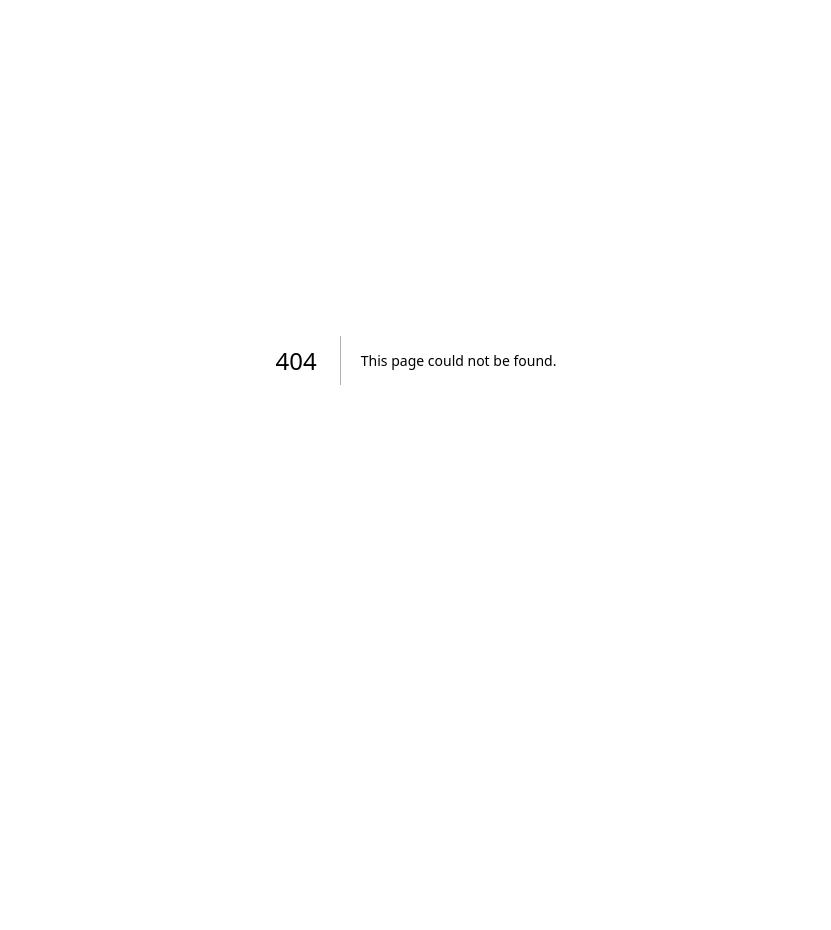
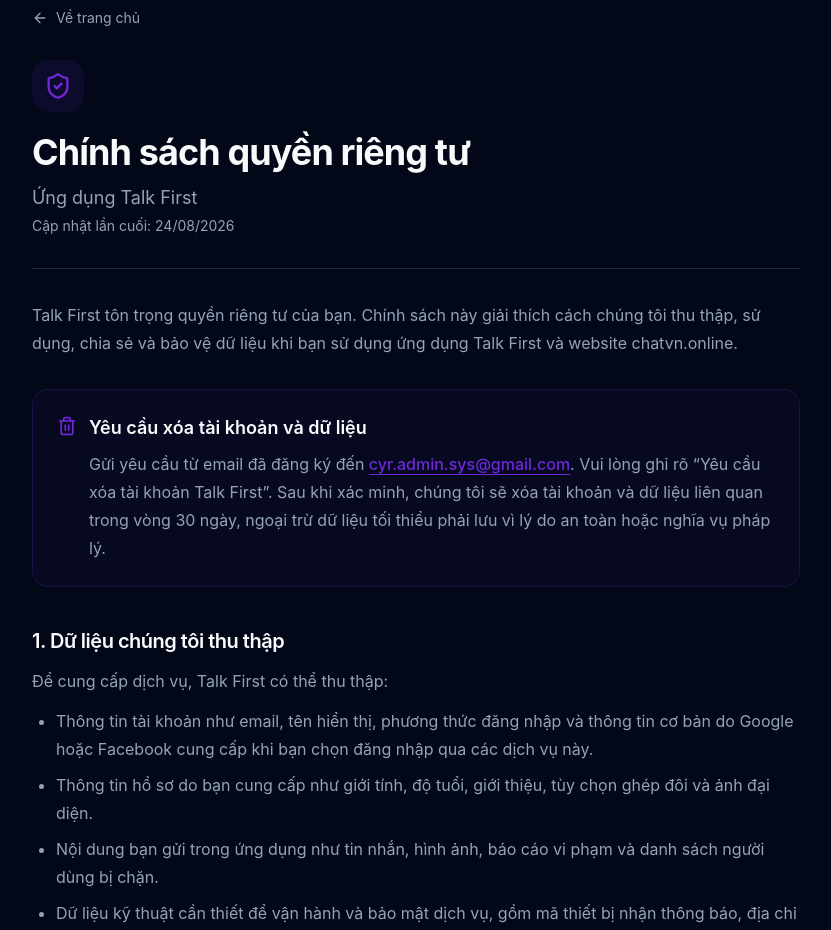
Before and after one commit to cyrus-ego/findu-frontend, a Next.js app: page /policy in a window 1280 px wide. Before the commit this address had no page. Shown: the part 40-970 px from the top of the page, without its empty margins (224-1055 px from the left). Before the commit the page ends 800 px from the top, so only its background shows below. Built offline with nearby package versions, Linux system fonts and the light colour scheme.

Commit message:
add policy

```diff
--- a/src/app/page.tsx
+++ b/src/app/page.tsx
@@ -81,6 +81,12 @@
             </div>
           ))}
         </div>
+
+        <footer className="mt-10 text-sm text-muted-foreground">
+          <Link className="underline underline-offset-4 hover:text-foreground" href="/policy">
+            Chính sách quyền riêng tư
+          </Link>
+        </footer>
       </div>
     </main>
   );
--- /dev/null
+++ b/src/app/policy/page.tsx
@@ -0,0 +1,190 @@
+import type { Metadata } from 'next';
+import Link from 'next/link';
+import { ArrowLeft, Mail, ShieldCheck, Trash2 } from 'lucide-react';
+
+export const metadata: Metadata = {
+  title: 'Chính sách quyền riêng tư | Talk First',
+  description: 'Chính sách quyền riêng tư của ứng dụng Talk First.',
+};
+
+const sections = [
+  {
+    title: '1. Dữ liệu chúng tôi thu thập',
+    content: (
+      <>
+        <p>Để cung cấp dịch vụ, Talk First có thể thu thập:</p>
+        <ul>
+          <li>
+            Thông tin tài khoản như email, tên hiển thị, phương thức đăng nhập và thông tin cơ bản
+            do Google hoặc Facebook cung cấp khi bạn chọn đăng nhập qua các dịch vụ này.
+          </li>
+          <li>
+            Thông tin hồ sơ do bạn cung cấp như giới tính, độ tuổi, giới thiệu, tùy chọn ghép đôi và
+            ảnh đại diện.
+          </li>
+          <li>
+            Nội dung bạn gửi trong ứng dụng như tin nhắn, hình ảnh, báo cáo vi phạm và danh sách
+            người dùng bị chặn.
+          </li>
+          <li>
+            Dữ liệu kỹ thuật cần thiết để vận hành và bảo mật dịch vụ, gồm mã thiết bị nhận thông
+            báo, địa chỉ IP, loại thiết bị và nhật ký lỗi.
+          </li>
+        </ul>
+      </>
+    ),
+  },
+  {
+    title: '2. Cách chúng tôi sử dụng dữ liệu',
+    content: (
+      <p>
+        Dữ liệu được dùng để tạo và xác thực tài khoản, ghép đôi người dùng, cung cấp tính năng trò
+        chuyện và thông báo, cá nhân hóa hồ sơ, kiểm duyệt nội dung, xử lý báo cáo, hỗ trợ người
+        dùng, phòng chống gian lận và duy trì an toàn cho dịch vụ.
+      </p>
+    ),
+  },
+  {
+    title: '3. Chia sẻ dữ liệu',
+    content: (
+      <p>
+        Chúng tôi không bán dữ liệu cá nhân. Dữ liệu chỉ được chia sẻ ở mức cần thiết với nhà cung
+        cấp hạ tầng và các dịch vụ hỗ trợ vận hành như Google Sign-In, Facebook Login và Firebase
+        Cloud Messaging; khi có yêu cầu hợp pháp; hoặc để bảo vệ người dùng và dịch vụ. Người được
+        ghép đôi chỉ thấy thông tin hồ sơ và nội dung mà bạn chủ động chia sẻ trong cuộc trò chuyện.
+      </p>
+    ),
+  },
+  {
+    title: '4. Bảo mật dữ liệu',
+    content: (
+      <p>
+        Chúng tôi sử dụng kết nối HTTPS, lưu mật khẩu dưới dạng đã băm và giới hạn quyền truy cập dữ
+        liệu. Không có biện pháp truyền tải hoặc lưu trữ nào an toàn tuyệt đối, nhưng chúng tôi áp
+        dụng các biện pháp hợp lý để ngăn truy cập, thay đổi hoặc tiết lộ trái phép.
+      </p>
+    ),
+  },
+  {
+    title: '5. Lưu giữ dữ liệu',
+    content: (
+      <p>
+        Thông tin tài khoản và hồ sơ được lưu trong thời gian tài khoản còn hoạt động. Tin nhắn
+        trong phòng chat được lưu tạm thời để duy trì cuộc trò chuyện và bị xóa khi phòng chat đóng.
+        Một số báo cáo, nhật ký hoặc dữ liệu tối thiểu có thể được giữ lâu hơn khi cần thiết cho an
+        toàn, chống gian lận hoặc nghĩa vụ pháp lý.
+      </p>
+    ),
+  },
+  {
+    title: '6. Quyền của bạn',
+    content: (
+      <p>
+        Bạn có thể xem và cập nhật thông tin hồ sơ trong ứng dụng. Bạn cũng có thể yêu cầu truy cập,
+        chỉnh sửa hoặc xóa dữ liệu cá nhân bằng cách liên hệ với chúng tôi. Chúng tôi có thể cần xác
+        minh quyền sở hữu tài khoản trước khi xử lý yêu cầu.
+      </p>
+    ),
+  },
+  {
+    title: '7. Trẻ em',
+    content: (
+      <p>
+        Talk First không dành cho trẻ em dưới 13 tuổi. Chúng tôi không chủ ý thu thập dữ liệu cá
+        nhân của trẻ em dưới độ tuổi này. Nếu phát hiện trường hợp như vậy, chúng tôi sẽ xóa dữ liệu
+        liên quan.
+      </p>
+    ),
+  },
+  {
+    title: '8. Thay đổi chính sách',
+    content: (
+      <p>
+        Chính sách này có thể được cập nhật khi dịch vụ hoặc yêu cầu pháp lý thay đổi. Phiên bản mới
+        sẽ được đăng tại trang này và ghi rõ ngày cập nhật.
+      </p>
+    ),
+  },
+];
+
+export default function PolicyPage() {
+  return (
+    <main className="min-h-screen bg-background px-4 py-8 text-foreground sm:py-12">
+      <article className="mx-auto max-w-3xl">
+        <Link
+          href="/"
+          className="mb-8 inline-flex items-center gap-2 text-sm text-muted-foreground transition-colors hover:text-foreground"
+        >
+          <ArrowLeft className="h-4 w-4" aria-hidden="true" />
+          Về trang chủ
+        </Link>
+
+        <header className="mb-8 border-b pb-8">
+          <div className="mb-5 inline-flex rounded-2xl bg-primary/10 p-3 text-primary">
+            <ShieldCheck className="h-7 w-7" aria-hidden="true" />
+          </div>
+          <h1 className="text-3xl font-bold tracking-tight sm:text-4xl">
+            Chính sách quyền riêng tư
+          </h1>
+          <p className="mt-3 text-lg text-muted-foreground">Ứng dụng Talk First</p>
+          <p className="mt-1 text-sm text-muted-foreground">Cập nhật lần cuối: 24/08/2026</p>
+        </header>
+
+        <p className="mb-8 leading-7 text-muted-foreground">
+          Talk First tôn trọng quyền riêng tư của bạn. Chính sách này giải thích cách chúng tôi thu
+          thập, sử dụng, chia sẻ và bảo vệ dữ liệu khi bạn sử dụng ứng dụng Talk First và website
+          chatvn.online.
+        </p>
+
+        <section
+          id="account-deletion"
+          className="mb-10 scroll-mt-6 rounded-2xl border border-primary/20 bg-primary/5 p-5 sm:p-6"
+        >
+          <div className="flex items-start gap-3">
+            <Trash2 className="mt-0.5 h-5 w-5 shrink-0 text-primary" aria-hidden="true" />
+            <div>
+              <h2 className="text-lg font-semibold">Yêu cầu xóa tài khoản và dữ liệu</h2>
+              <p className="mt-2 leading-7 text-muted-foreground">
+                Gửi yêu cầu từ email đã đăng ký đến{' '}
+                <a
+                  href="mailto:cyr.admin.sys@gmail.com?subject=Y%C3%AAu%20c%E1%BA%A7u%20x%C3%B3a%20t%C3%A0i%20kho%E1%BA%A3n%20Talk%20First"
+                  className="font-medium text-primary underline underline-offset-4"
+                >
+                  cyr.admin.sys@gmail.com
+                </a>
+                . Vui lòng ghi rõ “Yêu cầu xóa tài khoản Talk First”. Sau khi xác minh, chúng tôi sẽ
+                xóa tài khoản và dữ liệu liên quan trong vòng 30 ngày, ngoại trừ dữ liệu tối thiểu
+                phải lưu vì lý do an toàn hoặc nghĩa vụ pháp lý.
+              </p>
+            </div>
+          </div>
+        </section>
+
+        <div className="space-y-9">
+          {sections.map((section) => (
+            <section key={section.title}>
+              <h2 className="text-xl font-semibold tracking-tight">{section.title}</h2>
+              <div className="mt-3 space-y-3 leading-7 text-muted-foreground [&_ul]:list-disc [&_ul]:space-y-2 [&_ul]:pl-6">
+                {section.content}
+              </div>
+            </section>
+          ))}
+        </div>
+
+        <section className="mt-10 border-t pt-8">
+          <h2 className="text-xl font-semibold tracking-tight">Liên hệ về quyền riêng tư</h2>
+          <p className="mt-3 leading-7 text-muted-foreground">
+            Nhà phát triển và đơn vị vận hành: Talk First
+          </p>
+          <a
+            href="mailto:cyr.admin.sys@gmail.com"
+            className="mt-3 inline-flex items-center gap-2 font-medium text-primary underline underline-offset-4"
+          >
+            <Mail className="h-4 w-4" aria-hidden="true" />
+            cyr.admin.sys@gmail.com
+          </a>
+        </section>
+      </article>
+    </main>
+  );
+}
--- a/src/middleware.ts
+++ b/src/middleware.ts
@@ -2,7 +2,7 @@
 import type { NextRequest } from 'next/server';
 
 /** Routes không cần xác thực */
-const PUBLIC_ROUTES = ['/', '/login', '/register', '/verify-email', '/auth/callback'];
+const PUBLIC_ROUTES = ['/', '/policy', '/login', '/register', '/verify-email', '/auth/callback'];
 
 /** Routes chỉ dành cho guest (chưa đăng nhập) */
 const GUEST_ONLY_ROUTES = ['/login', '/register'];
```
